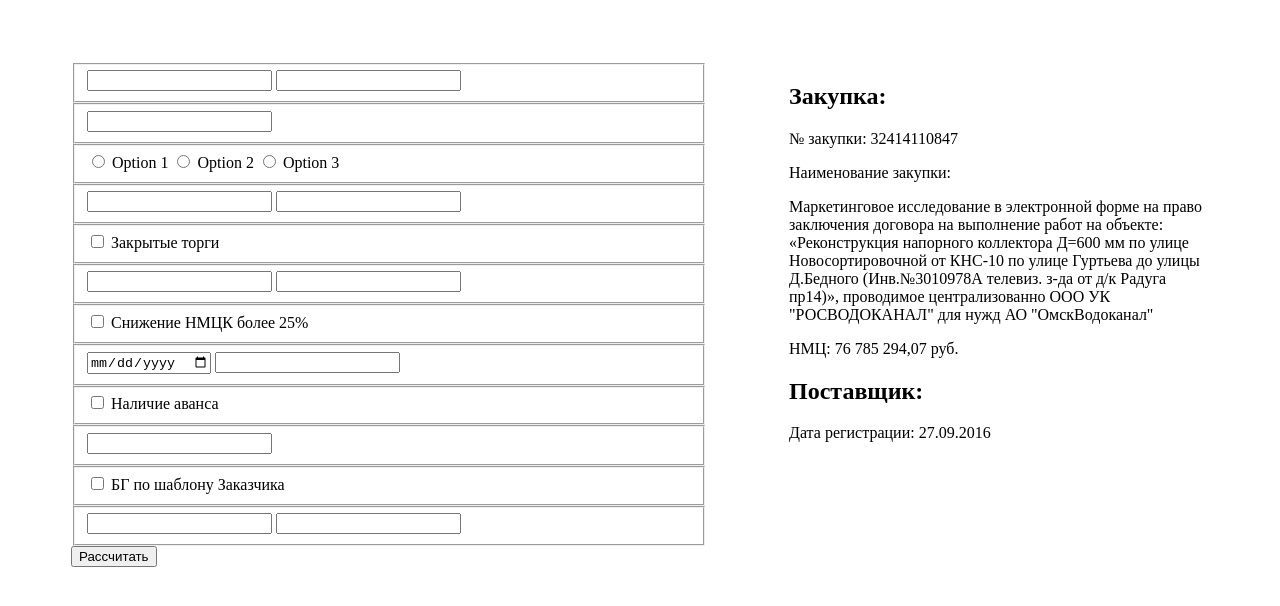
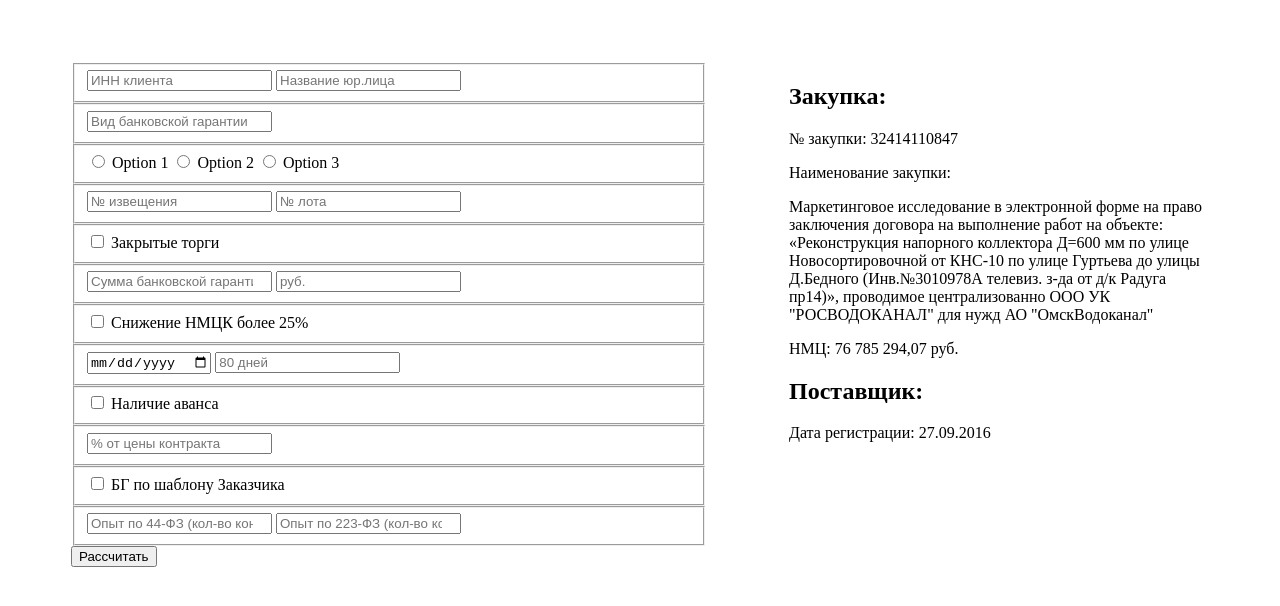
Before and after one commit to timu-ryan/form-layout, a plain HTML site: page index.html in a window 1280 px wide. Shown: the part 106-712 px from the top of the page. Drawn offline with Linux system fonts and the light colour scheme.

Commit message:
add placeholder

```diff
--- a/index.html
+++ b/index.html
@@ -11,11 +11,11 @@
     <h1 class="form-section__header">Самый быстрый и продвинутый расчет банковской гарантии</h1>
     <form class="form">
       <fieldset>
-        <input type="number" id="inn" name="inn"/>
-        <input type="text" id="name" name="name"/>
+        <input type="number" id="inn" name="inn" placeholder="ИНН клиента" />
+        <input type="text" id="name" name="name" placeholder="Название юр.лица" />
       </fieldset>
       <fieldset>
-        <input type="text" id="name" name="name"/>
+        <input type="text" id="name" name="name" placeholder="Вид банковской гарантии"/>
       </fieldset>
       <fieldset>
         <div class="option-container">
@@ -25,39 +25,39 @@
         </div>
       </fieldset>
       <fieldset>
-        <input type="number" id="notification" name="notification"/>
-        <input type="number" id="lot-number" name="lot-number"/>
+        <input type="number" id="notification" name="notification" placeholder="№ извещения"/>
+        <input type="number" id="lot-number" name="lot-number" placeholder="№ лота"/>
       </fieldset>
       <fieldset>
         <input type="checkbox" id="is-closed" />
         <label for="is-closed">Закрытые торги</label>
       </fieldset>
       <fieldset>
-        <input type="number" id="bank-guarantee-amount" name="bank-guarantee-amount"/>
-        <input type="number" id="currency" name="currency"/>
+        <input type="number" id="bank-guarantee-amount" name="bank-guarantee-amount" placeholder="Сумма банковской гарантии*"/>
+        <input type="number" id="currency" name="currency" placeholder="руб."/>
       </fieldset>
       <fieldset>
         <input type="checkbox" id="nmzck" />
         <label for="nmzck">Снижение НМЦК более 25%</label>
       </fieldset>
       <fieldset>
-        <input type="date" id="bank-guarantee-term" name="bank-guarantee-term"/>
-        <input type="number" id="day-number" name="day-number"/>
+        <input type="date" id="bank-guarantee-term" name="bank-guarantee-term" placeholder="Срок банковской гарантии*"/>
+        <input type="number" id="day-number" name="day-number" placeholder="80 дней"/>
       </fieldset>
       <fieldset>
         <input type="checkbox" id="advance-payment" />
         <label for="advance-payment">Наличие аванса</label>
       </fieldset>
       <fieldset>
-        <input type="number" id="contract-percentage" name="contract-percentage"/>
+        <input type="number" id="contract-percentage" name="contract-percentage" placeholder="% от цены контракта"/>
       </fieldset>
       <fieldset>
         <input type="checkbox" id="customer-template" />
         <label for="customer-template">БГ по шаблону Заказчика</label>
       </fieldset>
       <fieldset>
-        <input type="number" id="experience-44" name="experience-44"/>
-        <input type="number" id="experience-223" name="experience-223"/>
+        <input type="number" id="experience-44" name="experience-44" placeholder="Опыт по 44-ФЗ (кол-во контрактов)"/>
+        <input type="number" id="experience-223" name="experience-223" placeholder="Опыт по 223-ФЗ (кол-во контрактов)"/>
       </fieldset>
       <button>Рассчитать</button>
     </form>
```
